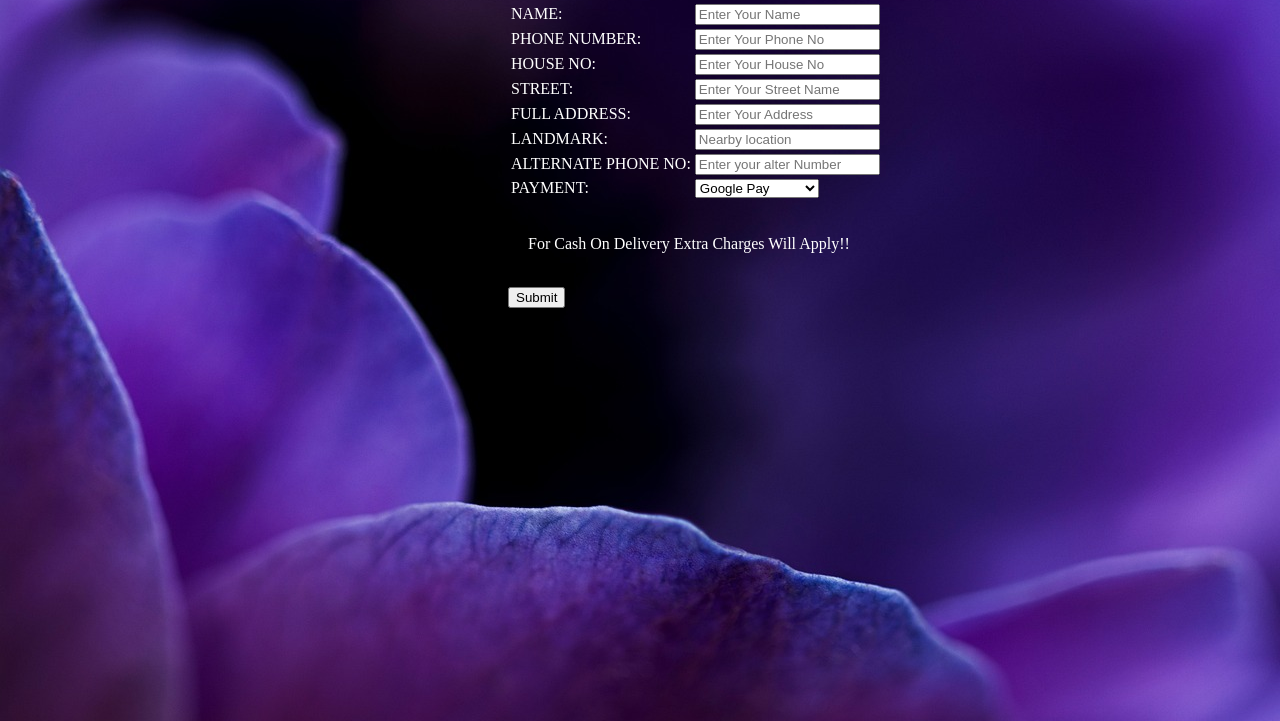
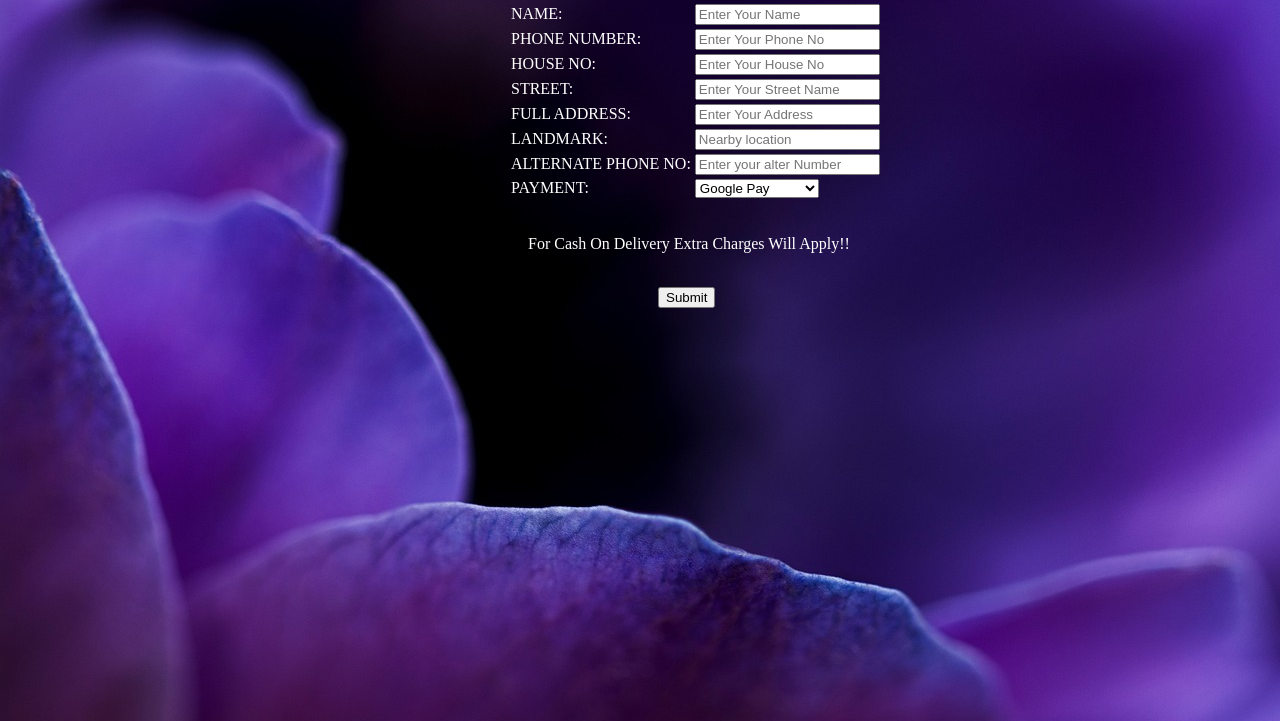
Before and after one commit to Oviya-R/pizza-website, a plain HTML site: page form.html in a window 1280 px wide. Shown: the part 79-800 px from the top of the page. Drawn offline with Linux system fonts and the light colour scheme; files that its build step writes are made by us from their sources.

Commit message:
Update form.html

```diff
--- a/form.html
+++ b/form.html
@@ -57,7 +57,7 @@
     </table><br>
     <p class="formpara">For Cash On Delivery Extra Charges Will Apply!!</p>
     <br>
-    <button class="btn" type="submit">Submit</button>
+    <button class="btnn" type="submit">Submit</button>
    </form><br>
 </div>
 </body>
```
